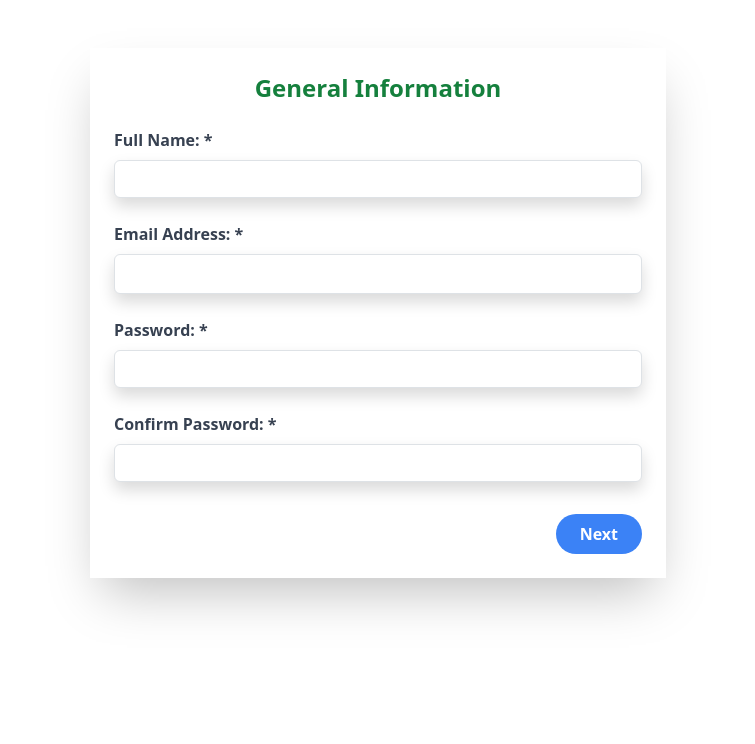
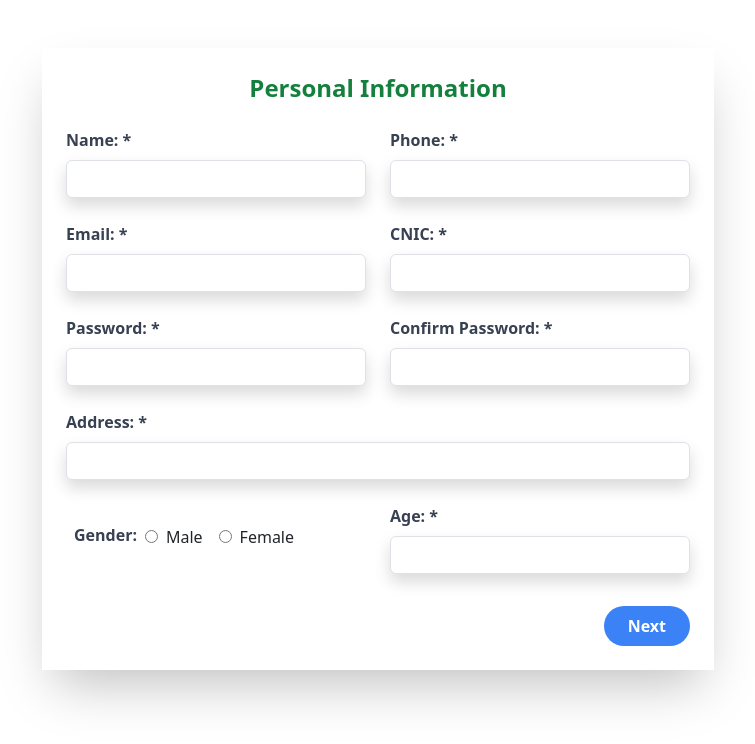
Before and after one commit to manan-Abdul1/tutor-hiring-project, a React (Create React App) app in the folder frontend/: page /register-tutor in a window 1280 px wide. Shown: the top 744 px of the page, without its empty margins (262-1017 px from the left). Built offline with nearby package versions, Linux system fonts and the light colour scheme.

Commit message:
Second Step About Teaching is Done

```diff
--- a/frontend/src/pages/Register/RegisterTutor.js
+++ b/frontend/src/pages/Register/RegisterTutor.js
@@ -7,24 +7,24 @@ const RegisterTutor = () => {
   const [currentStep, setCurrentStep] = useState(1);
   const [formData, setFormData] = useState({
     name: '',
+    phone: '',
     email: '',
     cnic: '',
     password: '',
     confirmPassword: '',
-    phone: '',
     address: '',
+    gender:'',
+    age: '',
     city: '',
-    gender:'',
     bio: '',
-    location:'',
-    language:'',
-    state: '',
-    zip: '',
     education: '',
     experience: '',
-    skills: [],
+    language:'',
+    classes:[],
     subjects:[],
-    classes:[]
+    allSubjectFee: '',
+    perSubjectFee:'',
+    location:'',
   });
 
   const handleInputChange = (event) => {
--- a/frontend/src/pages/Register/StepOne/StepOne.js
+++ b/frontend/src/pages/Register/StepOne/StepOne.js
@@ -3,61 +3,43 @@ import { toast, ToastContainer } from 'react-toastify';
 import 'react-toastify/dist/ReactToastify.css';
 
 const PersonalInformation = ({ formData, setFormData, navigation }) => {
-  const { name, emailAddress, password, confirmPassword, } = formData;
+  const { name, phone, email, cnic, password, confirmPassword, address, gender, age } = formData;
   const { next } = navigation;
-  const [passwordError, setPasswordError] = useState('');
-  // const [isFormValid, setIsFormValid] = useState(false);
 
   const handleNext = (e) => {
     e.preventDefault();
 
-      // Check if all required fields are filled
-      // if (!name || !emailAddress || !password || !confirmPassword) {
-      //   return;
-      // }
-
-     // Check if password meets the minimum length requirement
-    //  if (password.length < 8) {
-    //   toast.error('Password must be at least 8 characters long');
-    //   return;
-    // }
-
-    // Check if the password and confirm password match
     if (password !== confirmPassword) {
       toast.error('Passwords do not match');
       return;
     }
-
-    setPasswordError('');
     next();
   }
 
   const handleInputChange = (e) => {
     const { name, value } = e.target;
-    setFormData({
-      ...formData,
-      [name]: value
-    });
 
-    // Check if all required fields are filled
-    // const isFormFilled =
-    //   formData.name !== '' &&
-    //   formData.emailAddress !== '' &&
-    //   formData.password !== '' &&
-    //   formData.confirmPassword !== '';
-
-    // setIsFormValid(isFormFilled);
+    if (name === 'gender') {
+      setFormData((prevData) => ({
+        ...prevData,
+        [name]: value === 'male' ? 'male' : 'female',
+      }));
+    } else {
+      setFormData((prevData) => ({
+        ...prevData,
+        [name]: value,
+      }));
     }
-
-
+  }
 
   return (
     <>
       <ToastContainer />
-    <form className="flex flex-col shadow-2xl max-w-xl p-4 mx-auto items-center">
-      <h1 className="text-2xl text-center text-green-700 font-bold mb-4">General Information</h1>
-      <div className="w-full mb-4">
-        <label htmlFor="name" className="block text-gray-700 font-bold mb-2">Full Name: *</label>
+      <form className="flex flex-col shadow-2xl max-w-2xl p-4 mx-auto items-center">
+        <h1 className="text-2xl text-center text-green-700 font-bold mb-4">Personal Information</h1>
+        <div className="grid w-full grid-cols-2 gap-4 mb-4">
+          <div>
+            <label htmlFor="name" className="block text-gray-700 font-bold mb-2">Name: *</label>
             <input
               id="name"
               name="name"
@@ -66,36 +48,60 @@ const PersonalInformation = ({ formData, setFormData, navigation }) => {
               className="shadow appearance-none border rounded w-full py-2 px-3 text-gray-700 leading-tight focus:outline-none focus:shadow-outline"
               value={name}
               onChange={handleInputChange}
-          //required
             />
           </div>
-      <div className="w-full mb-4">
-        <label htmlFor="emailAddress" className="block text-gray-700 font-bold mb-2">Email Address: *</label>
+          <div>
+            <label htmlFor="phone" className="block text-gray-700 font-bold mb-2">Phone: *</label>
             <input
+              id="phone"
+              name="phone"
+              type="text"
               autoComplete='off'
-          id="emailAddress"
-          name="emailAddress"
-          type="email"
-          className="shadow appearance-none border rounded w-full h-10 py-3 px-3 text-gray-700 leading-tight focus:outline-none focus:shadow-outline"
-          value={emailAddress}
+              className="shadow appearance-none border rounded w-full py-2 px-3 text-gray-700 leading-tight focus:outline-none focus:shadow-outline"
+              value={phone}
               onChange={handleInputChange}
-          //required
             />
           </div>
-      <div className="w-full mb-4">
+        </div>
+        <div className="grid w-full grid-cols-2 gap-4 mb-4">
+          <div>
+            <label htmlFor="email" className="block text-gray-700 font-bold mb-2">Email: *</label>
+            <input
+              id="email"
+              name="email"
+              type="email"
+              autoComplete='off'
+              className="shadow appearance-none border rounded w-full py-2 px-3 text-gray-700 leading-tight focus:outline-none focus:shadow-outline"
+              value={email}
+              onChange={handleInputChange}
+            />
+          </div>
+          <div>
+            <label htmlFor="cnic" className="block text-gray-700 font-bold mb-2">CNIC: *</label>
+            <input
+              id="cnic"
+              name="cnic"
+              type="text"
+              autoComplete='off'
+              className="shadow appearance-none border rounded w-full py-2 px-3 text-gray-700 leading-tight focus:outline-none focus:shadow-outline"
+              value={cnic}
+              onChange={handleInputChange}
+            />
+          </div>
+        </div>
+        <div className="grid w-full grid-cols-2 gap-4 mb-4">
+          <div>
             <label htmlFor="password" className="block text-gray-700 font-bold mb-2">Password: *</label>
             <input
               id="password"
               name="password"
               type="password"
-          className="
-          shadow appearance-none border rounded w-full py-2 px-3 text-gray-700 leading-tight focus:outline-none focus:shadow-outline"
+              className="shadow appearance-none border rounded w-full py-2 px-3 text-gray-700 leading-tight focus:outline-none focus:shadow-outline"
               value={password}
               onChange={handleInputChange}
-          //required
             />
           </div>
-      <div className="w-full mb-4">
+          <div>
             <label htmlFor="confirmPassword" className="block text-gray-700 font-bold mb-2">Confirm Password: *</label>
             <input
               id="confirmPassword"
@@ -104,25 +110,67 @@ const PersonalInformation = ({ formData, setFormData, navigation }) => {
               className="shadow appearance-none border rounded w-full py-2 px-3 text-gray-700 leading-tight focus:outline-none focus:shadow-outline"
               value={confirmPassword}
               onChange={handleInputChange}
-          //required
             />
           </div>
-      {passwordError && (
-        <p className="text-red-500 text-sm mb-4">{passwordError}</p>
-      )}
-      {/* { */}
-        {/* isFormValid && ( */}
+        </div>
+        <div className="mb-4 w-full">
+          <label htmlFor="address" className="block text-gray-700 font-bold mb-2">Address: *</label>
+          <input
+            id="address"
+            name="address"
+            type="text"
+            autoComplete='off'
+            className="shadow appearance-none border rounded w-full py-2 px-3 text-gray-700 leading-tight focus:outline-none focus:shadow-outline"
+            value={address}
+            onChange={handleInputChange}
+          />
+        </div>
+        <div className="grid grid-cols-2 w-full gap-4 mb-4">
+          <div className='flex items-center'>
+            <label htmlFor="gender" className="block text-gray-700 font-bold mb-2 mx-2">Gender: </label>
+            <div className='pb-1'>
+              <input
+                type="radio"
+                id="male"
+                name="gender"
+                value="male"
+                checked={gender === 'male'}
+                onChange={handleInputChange}
+              />
+              <label htmlFor="male" className="ml-2 mr-4">Male</label>
+              <input
+                type="radio"
+                id="female"
+                name="gender"
+                value="female"
+                checked={gender === 'female'}
+                onChange={handleInputChange}
+              />
+              <label htmlFor="female" className="ml-2">Female</label>
+            </div>
+          </div>
+          <div>
+            <label htmlFor="age" className="block text-gray-700 font-bold mb-2">Age: *</label>
+            <input
+              id="age"
+              name="age"
+              type="text"
+              autoComplete='off'
+              className="shadow appearance-none border rounded w-full py-2 px-3 text-gray-700 leading-tight focus:outline-none focus:shadow-outline"
+              value={age}
+              onChange={handleInputChange}
+            />
+          </div>
+        </div>
         <button
           className="bg-blue-500 ml-auto mt-2 text-right hover:bg-blue-700 text-white font-bold py-2 px-4 rounded-full"
           onClick={handleNext}
         >
           Next
         </button>
-
-        {/* ) */}
-      {/* } */}
       </form>
     </>
   );
 }
+
 export default PersonalInformation;
--- a/frontend/src/pages/Register/StepTwo/StepTwo.js
+++ b/frontend/src/pages/Register/StepTwo/StepTwo.js
@@ -12,62 +12,111 @@ const StepTwo = ({ formData, setFormData, navigation }) => {
   };
 
   return (
-    <div className="max-w-lg mx-auto bg-white rounded-lg shadow-lg overflow-hidden">
+    <div className="max-w-2xl mx-auto bg-white rounded-lg shadow-lg overflow-hidden">
       <div className="px-6 py-4">
-        <h2 className="text-2xl text-green-700 font-bold mb-5 text-center">Personal Information</h2>
+        <h2 className="text-2xl text-green-700 font-bold mb-3 text-center">About Teaching</h2>
         <form>
-          <div className="mb-4">
-            <label className="block text-gray-700 font-bold mb-2" htmlFor="phoneNumber">
-              Phone Number:
+          <div className="grid grid-cols-2 gap-4 mb-4">
+            <div>
+              <label className="block text-gray-700 font-bold mb-2" htmlFor="timing">
+                Timing:
+              </label>
+              <select
+                className="shadow appearance-none border rounded w-full py-2 px-3 text-gray-700 leading-tight focus:outline-none focus:shadow-outline"
+                name="timing"
+                id="timing"
+                value={formData.timing}
+                onChange={handleInputChange}
+              >
+                <option value="">Select Timing</option>
+                <option value="morning">Morning</option>
+                <option value="afternoon">Afternoon</option>
+                <option value="evening">Evening</option>
+                <option value="night">Night</option>
+              </select>
+            </div>
+            <div>
+              <label className="block text-gray-700 font-bold mb-2" htmlFor="experience">
+                Experience:
               </label>
               <input
                 className="shadow appearance-none border rounded w-full py-2 px-3 text-gray-700 leading-tight focus:outline-none focus:shadow-outline"
                 type="text"
-              name="phoneNumber"
-              id="phoneNumber"
-              value={formData.phoneNumber}
+                name="experience"
+                id="experience"
+                value={formData.experience}
                 onChange={handleInputChange}
               />
             </div>
-          <div className="mb-4">
-            <label className="block text-gray-700 font-bold mb-2" htmlFor="address">
-              Address:
+          </div>
+          <div className="grid grid-cols-2 gap-4 mb-4">
+            <div>
+              <label className="block text-gray-700 font-bold mb-2" htmlFor="currentTeachInstitute">
+                Current Institute (Teaching):
               </label>
               <input
                 className="shadow appearance-none border rounded w-full py-2 px-3 text-gray-700 leading-tight focus:outline-none focus:shadow-outline"
                 type="text"
-              name="address"
-              id="address"
-              value={formData.address}
+                name="currentTeachInstitute"
+                id="currentTeachInstitute"
+                value={formData.currentTeachInstitute}
                 onChange={handleInputChange}
               />
             </div>
-          <div className="mb-4">
-            <label className="block text-gray-700 font-bold mb-2" htmlFor="phoneNumber">
-              Date of Birth
+            <div>
+              <label className="block text-gray-700 font-bold mb-2" htmlFor="currentStudyInstitute">
+                Current Institute (Studying):
               </label>
               <input
-              id="dateOfBirth"
-              name="dateOfBirth"
-              type="date"
-              required
                 className="shadow appearance-none border rounded w-full py-2 px-3 text-gray-700 leading-tight focus:outline-none focus:shadow-outline"
-              value={formData.dateOfBirth}
+                type="text"
+                name="currentStudyInstitute"
+                id="currentStudyInstitute"
+                value={formData.currentStudyInstitute}
                 onChange={handleInputChange}
               />
             </div>
-          <div className="mb-4">
-            <label className="block text-gray-700 font-bold mb-2" htmlFor="phoneNumber">
-              CNIC:
+          </div>
+          <div className="grid grid-cols-2 gap-4 mb-4">
+            <div>
+              <label className="block text-gray-700 font-bold mb-2" htmlFor="education">
+                Education:
               </label>
               <input
                 className="shadow appearance-none border rounded w-full py-2 px-3 text-gray-700 leading-tight focus:outline-none focus:shadow-outline"
-              id="cnic"
-              name="cnic"
                 type="text"
-              value={formData.cnic}
+                name="education"
+                id="education"
+                value={formData.education}
                 onChange={handleInputChange}
               />
+            </div>
+            <div>
+              <label className="block text-gray-700 font-bold mb-2" htmlFor="city">
+                City:
+              </label>
+              <input
+                className="shadow appearance-none border rounded w-full py-2 px-3 text-gray-700 leading-tight focus:outline-none focus:shadow-outline"
+                type="text"
+                name="city"
+                id="city"
+                value={formData.city}
+                onChange={handleInputChange}
+              />
+            </div>
+          </div>
+          <div className="mb-4">
+            <label className="block text-gray-700 font-bold mb-2" htmlFor="details">
+              Details (Bio):
+            </label>
+            <textarea
+              className="shadow appearance-none border rounded w-full py-2 px-3 text-gray-700 leading-tight focus:outline-none focus:shadow-outline"
+              name="details"
+              id="details"
+              rows="5"
+              value={formData.details}
+              onChange={handleInputChange}
+            ></textarea>
           </div>
           <div className="flex items-center justify-between">
             <button
```
Lines whose indentation alone changed are shown as unchanged.
